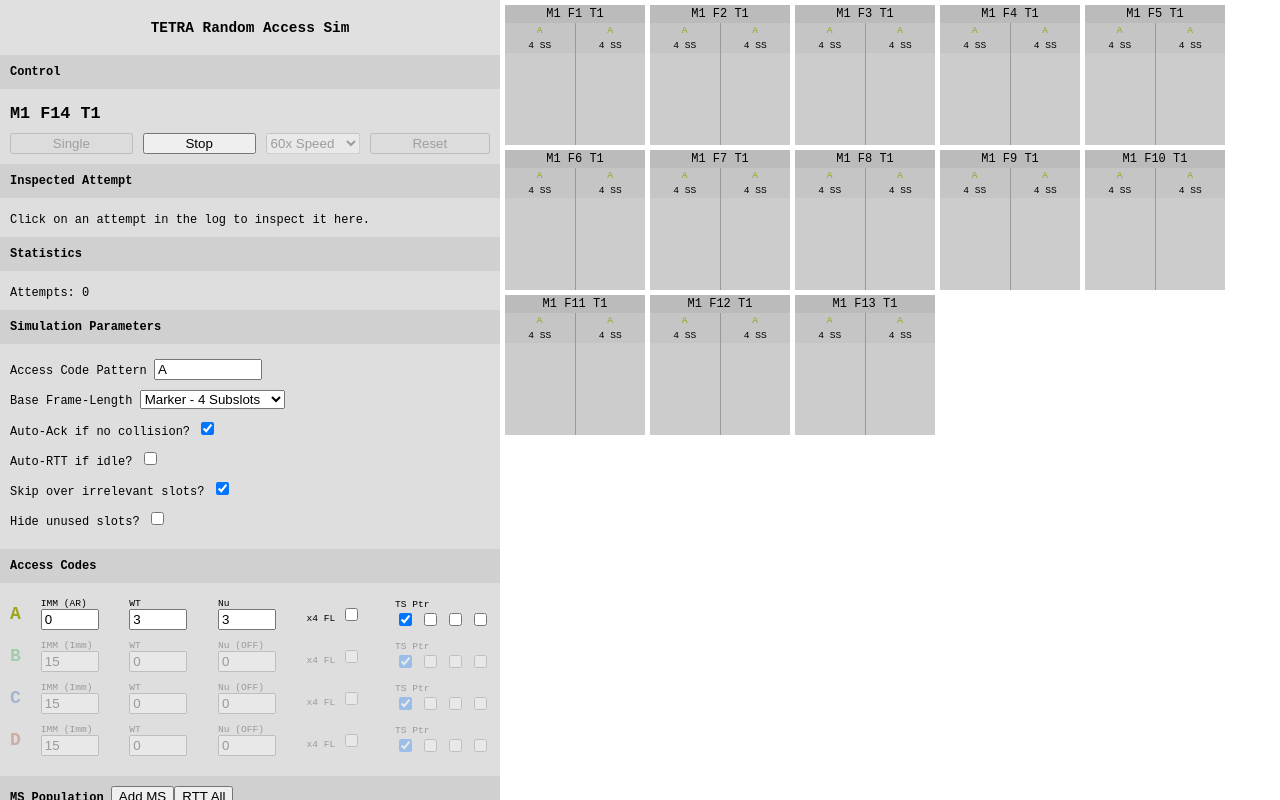
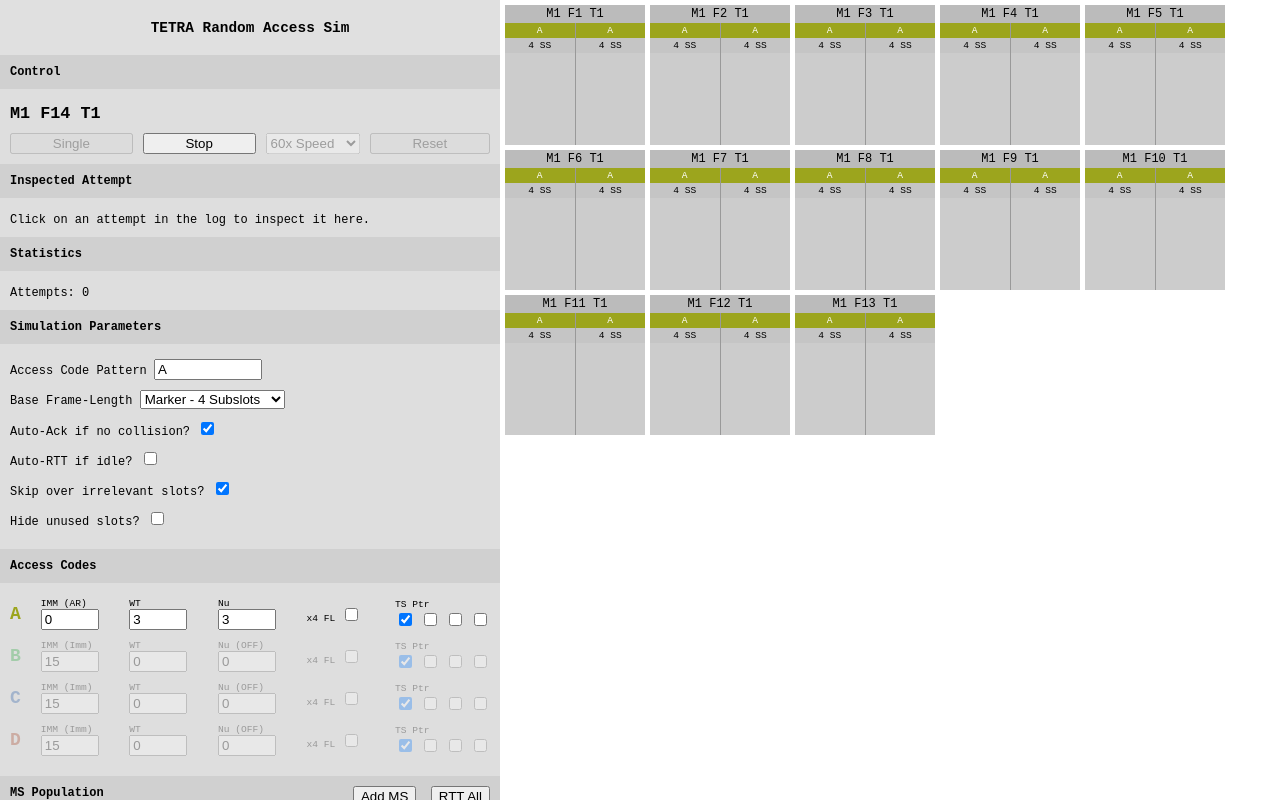
Before and after one commit to retsplines/tetra-ra-sim, a Vue app: page / in a window 1280 px wide. Both pictures are taken after a click on the button "Run". Built offline with nearby package versions, Linux system fonts and the light colour scheme.

Commit message:
Fix: A few styling issues

```diff
--- a/index.html
+++ b/index.html
@@ -2,7 +2,7 @@
 <html lang="">
   <head>
     <meta charset="UTF-8">
-    <link rel="icon" href="/favicon.ico">
+    <link rel="icon" href="/favicon.png">
     <meta name="viewport" content="width=device-width, initial-scale=1.0">
     <title>TETRA RA Sim</title>
     <link rel="stylesheet" href="src/default.scss">
--- a/src/AccessCode.vue
+++ b/src/AccessCode.vue
@@ -54,6 +54,7 @@ const props = defineProps<{
     .id {
         font-weight: bold;
         font-size: 1.5em;
+        background-color: transparent !important;
     }
 
     label {
--- a/src/App.vue
+++ b/src/App.vue
@@ -81,9 +81,11 @@
 
         <div class="section">
             <div class="heading">
-                MS Population
-                <button @click="addMS()">Add MS</button>
-                <button @click="requestAll()">RTT All</button>
+                <div class="text">MS Population</div>
+                <div class="buttons">
+                    <button @click="addMS()">Add MS</button>&nbsp;
+                    <button @click="requestAll()">RTT All</button>
+                </div>
             </div>
             <div class="body">
                 <MobileStation v-for="(mobileStation, index) in sim.getMobileStations()" :mobile-station="mobileStation" :id="index"></MobileStation>
@@ -252,10 +254,21 @@ addMS();
     .section {
         background-color: #dedede;
         .heading {
+            display: flex;
+            flex-direction: row;
             font-weight: bold;
             margin-bottom: 5px;
             padding: 10px;
             background-color: #d0d0d0;
+
+            .text {
+                flex-grow: 1;
+            }
+
+            .buttons {
+                align-self: center;
+            }
+
         }
         .body {
             padding: 10px;
--- a/src/Slot.vue
+++ b/src/Slot.vue
@@ -29,17 +29,19 @@ function getAccessCodeName(accessCode: AccessCode): string {
         </div>
         <div class="subslots">
             <div v-for="n in 2" class="subslot" v-bind:class="{'transmit': slotLog.subslotTransmissions[n - 1]!.length > 0, 'collision': slotLog.subslotTransmissions[n - 1]!.length > 1, 'highlight': (n == 1 && highlightSsn1) || (n == 2 && highlightSsn2)}">
-                <div class="subslot-heading" v-bind:title="'Subslot used Access Code ' + getAccessCodeName(slotLog.accessFields[n - 1]!.accessCode)" v-bind:class="'access-code-' + getAccessCodeName(slotLog.accessFields[n - 1]!.accessCode)">
+                <div class="subslot-heading access-code" v-bind:title="'Subslot used Access Code ' + getAccessCodeName(slotLog.accessFields[n - 1]!.accessCode)" v-bind:class="'access-code-' + getAccessCodeName(slotLog.accessFields[n - 1]!.accessCode)">
                     {{ getAccessCodeName(slotLog.accessFields[n - 1]!.accessCode) }}
                 </div>
-                <div class="subslot-heading" v-bind:title="'Subslot used Base Frame-Length ' + getBaseFrameLengthName(slotLog.accessFields[n - 1]!.baseFrameLength)">
+                <div class="subslot-heading bfl" v-bind:title="'Subslot used Base Frame-Length ' + getBaseFrameLengthName(slotLog.accessFields[n - 1]!.baseFrameLength)">
                     {{ getBaseFrameLengthName(slotLog.accessFields[n - 1]!.baseFrameLength, true) }}
                 </div>
-                <div v-bind:title="'MS ' + event.who.issi + ' transmitted'" v-for="event in slotLog.subslotTransmissions[n - 1]!" class="tx" @click="$emit('inspectAttempt', event); $event.stopPropagation();">
+                <div class="events">
+                    <div v-bind:title="'MS ' + event.who.issi + ' transmitted an access attempt'" v-for="event in slotLog.subslotTransmissions[n - 1]!" class="tx" @click="$emit('inspectAttempt', event); $event.stopPropagation();">
                         {{ event.who.issi }}?
                     </div>
-                <div v-bind:title="'MS ' + event.who.issi + ' received response'" v-if="n == 1" v-for="event in slotLog.receptions" class="rx">
+                    <div v-bind:title="'MS ' + event.who.issi + ' received acknowledgement in resource'" v-if="n == 1" v-for="event in slotLog.receptions" class="rx">
                         {{ event.who.issi }}!
+                    </div>
                 </div>
             </div>
         </div>
@@ -47,6 +49,21 @@ function getAccessCodeName(accessCode: AccessCode): string {
 </template>
 
 <style lang="scss" scoped>
+
+
+// define background animations for highlight class
+@keyframes pulse {
+    0% {
+        background-color: rgba(255, 255, 0, 0.2);
+    }
+    50% {
+        background-color: rgba(255, 255, 0, 0.4);
+    }
+    100% {
+        background-color: rgba(255, 255, 0, 0.2);
+    }
+}
+
 
 .slot {
     width: 140px;
@@ -64,26 +81,44 @@ function getAccessCodeName(accessCode: AccessCode): string {
     .subslots {
         display: flex;
         flex-direction: row;
-        height: 100%;
+        overflow-y: hidden;
+        height: 100%;;
 
         .subslot {
             flex-grow: 1;
             width: 50%;
+            display: flex;
+            height: 100%;;
+            flex-direction: column;
 
             &.highlight {
-                background-color: rgba(255, 255, 0, 0.2) !important;
+                // pulsing background animation for highlight
+                animation: pulse 2s infinite;
             }
 
             .subslot-heading {
-                background-color: #c5c5c5;
                 text-align: center;
                 padding: 2px;
                 font-size: 0.8em;
+
+                &.access-code {
+                    color: #fff;
+                }
+
+                &.bfl {
+                    background-color: #c5c5c5;
+                }
+            }
+
+            .events {
+                flex-grow: 1;
+                overflow: auto;
+
+                div {
+                    box-shadow: 0px 3px 3px 0px rgba(0, 0, 0, 0.1);
                 }
 
                 .tx {
-                border: 1px solid #999;
-                margin: 2px;
                     padding: 2px;
                     background-color: rgb(193, 234, 255);
                     cursor: pointer;
@@ -94,18 +129,15 @@ function getAccessCodeName(accessCode: AccessCode): string {
                 }
 
                 .rx {
-                border: 1px solid #999;
-                margin: 2px;
                     padding: 2px;
                     background-color: rgb(193, 255, 193);
                 }
+            }
+
+
 
             &:first-child {
                 border-right: 1px solid #999;
-            }
-
-            &.transmit {
-                background-color: #d0e5d1;
             }
 
             &.collision {
--- a/src/default.scss
+++ b/src/default.scss
@@ -5,14 +5,18 @@ body, html {
 }
 
 .access-code-A {
+    background-color: rgb(156, 165, 29);
     color: rgb(156, 165, 29);
 }
 .access-code-B {
+    background-color: rgb(29, 165, 52);
     color: rgb(29, 165, 52);
 }
 .access-code-C {
+    background-color: rgb(29, 86, 165);
     color: rgb(29, 86, 165);
 }
 .access-code-D {
+    background-color: rgb(165, 61, 29);
     color: rgb(165, 61, 29);
 }
--- a/src/sim/ms.ts
+++ b/src/sim/ms.ts
@@ -261,6 +261,10 @@ export class MS {
 
         this.log(`Checking if subslot ${time.toString()}-${subslotIndex + 1} counts towards waiting for random subslot...`);
         if (this.subslotIsCountableWithinAccessFrame(time, accessField)) {
+
+            // Track the relevant times for debugging/visualisation purposes
+            this.waitedRandomSubslots.push({time: time.clone(), ssn: subslotIndex as 0 | 1});
+
             if (this.subslotsWaited == this.randomSubslotIndex) {
                 // This is the subslot we selected, so we attempt to transmit here
                 this.log(`Subslot ${time.toString()}-${subslotIndex + 1} is the random subslot we are looking for!`);
@@ -270,9 +274,6 @@ export class MS {
                 // Not there yet, but this subslot counts towards waiting for the random subslot
                 this.subslotsWaited ++;
                 this.log(`Subslot ${time.toString()}-${subslotIndex + 1} counts towards waiting for random subslot. Waited ${this.subslotsWaited}/${this.randomSubslotIndex}.`);
-
-                // Track the relevant times for debugging/visualisation purposes
-                this.waitedRandomSubslots.push({time: time.clone(), ssn: subslotIndex as 0 | 1});
             }
         } else {
             this.log(`Subslot ${time.toString()}-${subslotIndex + 1} does not count towards waiting for random subslot.`);
```
Also changed, not shown: public/favicon.png (added), 1 other file (tests, documents, lock files or other folders). Lines whose indentation alone changed are shown as unchanged.
